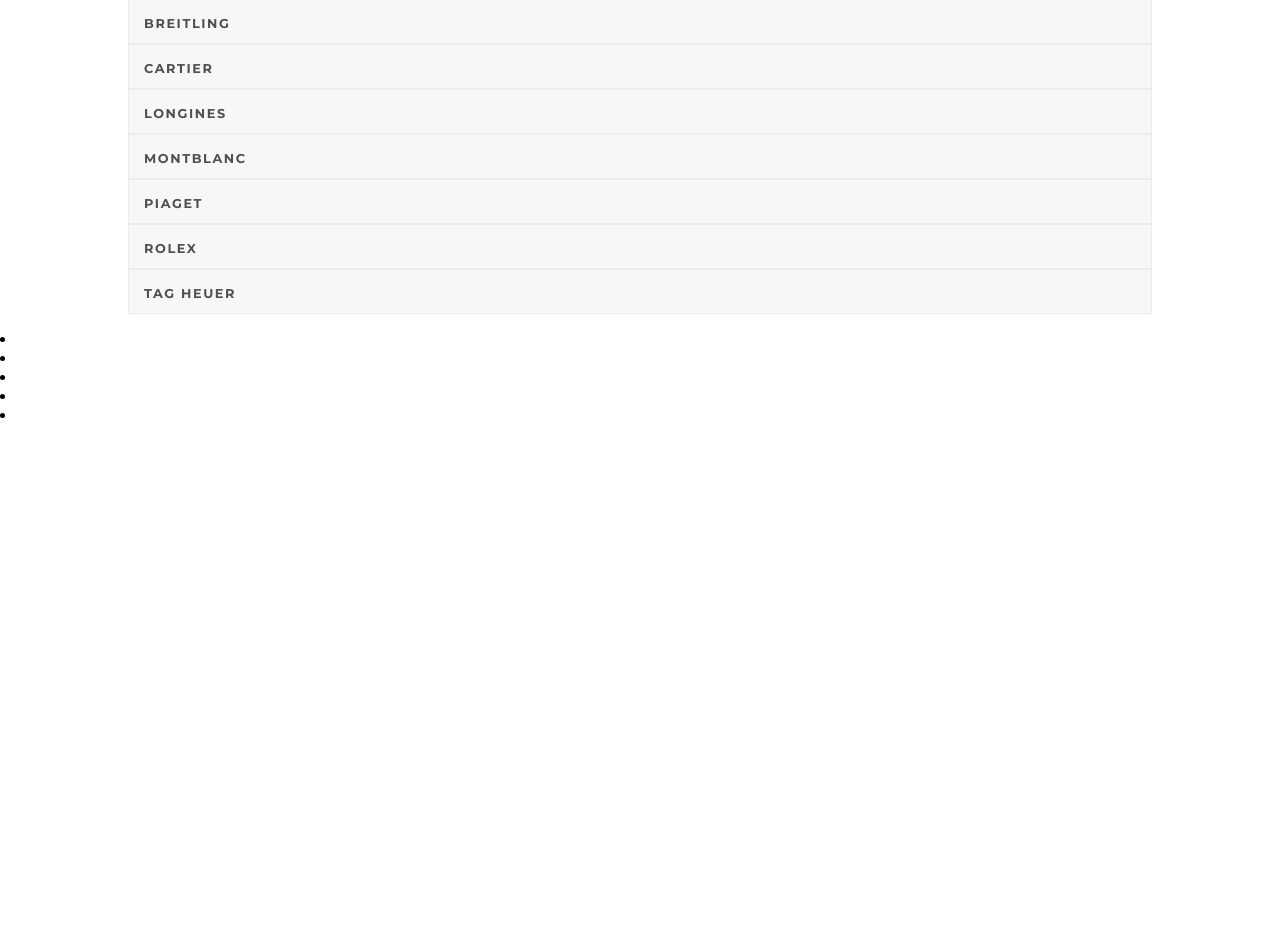
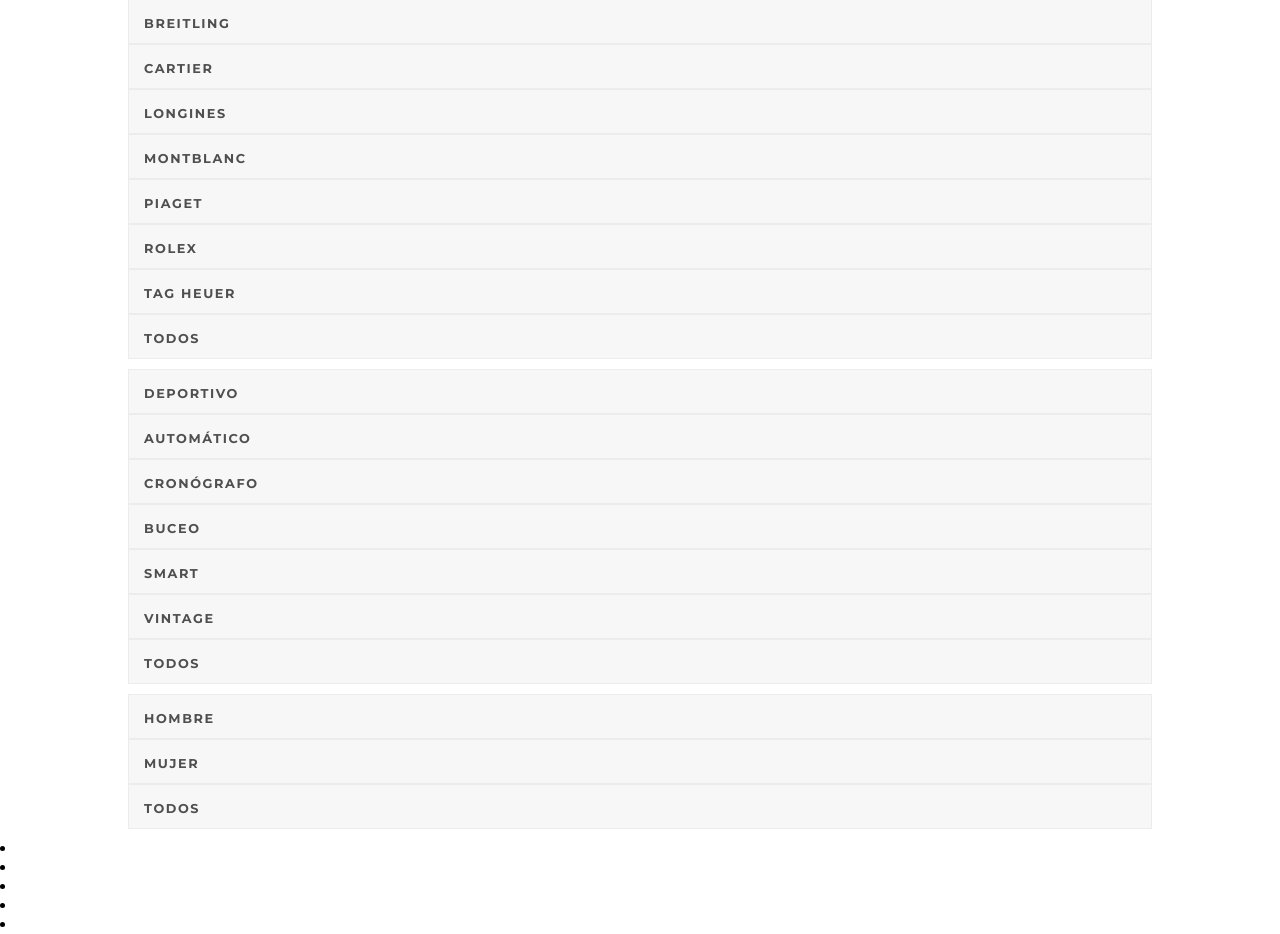
Before and after one commit to MrEscape54/DigitalHouse, a PHP site: page / in a window 1280 px wide. Shown: the part 187-1121 px from the top of the page. Before the commit the page ends 605 px from the top, so only its background shows below. Run offline with PHP 8.4, Linux system fonts and the light colour scheme; some libraries are stand-ins or nearby versions.

Commit message:
3 Main para distintos filtros

```diff
--- a/css/style.css
+++ b/css/style.css
@@ -37,22 +37,23 @@ svg{
     margin-top: 0;
 }
 
-#MainNav {
+#MainNav, #SubNav, #Gender{
     display: flex;
     flex-direction: column;
-    padding: 0;}
+    padding: 0;
+    margin: 0 10% 10px;
+}
 
-#MainNav li{
+#MainNav li, #SubNav li, #Gender li{
     border: 1px solid #ececec;;
     background-color: #F7F7F7;
     padding: 0 15px;
     height: 45px;
     line-height: 45px;
-    margin: 0 10%;
     letter-spacing: 0.1em;
 }
 
-#MainNav li a{
+#MainNav li a, #SubNav li a, #Gender li a{
     text-transform: uppercase;
     text-decoration: none;
     color: #4F4F4F;
--- a/index.html
+++ b/index.html
@@ -28,7 +28,7 @@
             <a href="index.html"><img src="img/logo.png" alt="logo"></a>
             <h4>SWISS WATCHES</h4>
         </div>
-        <nav id="MainNavOuter" class="clearfix">
+        <nav id="MainNavOuter">
             <ul id="MainNav" class="">
                 <li class="active"><a href="#">Breitling</a></li>
                 <li><a href="#">Cartier</a></li>
@@ -37,6 +37,27 @@
                 <li><a href="#">Piaget</a></li>
                 <li><a href="#">Rolex</a></li>
                 <li><a href="#">TAG Heuer</a></li>
+                <li><a href="#">Todos</a></li>
+            </ul>
+        </nav>
+
+        <nav id="SubNavOuter">
+            <ul id="SubNav" class="">
+                <li class="active"><a href="#">Deportivo</a></li>
+                <li> <a href="#">Automático</a></li>
+                <li><a href="#">Cronógrafo</a></li>
+                <li><a href="#">Buceo</a></li>
+                <li> <a href="#">Smart</a></li>
+                <li><a href="#">Vintage</a></li>
+                <li> <a href="#">Todos</a></li>
+            </ul>
+        </nav>
+
+        <nav id="GenderOuter">
+            <ul id="Gender" class="">
+                <li class="active"><a href="#">Hombre</a></li>
+                <li> <a href="#">Mujer</a></li>
+                <li><a href="#">Todos</a></li>
             </ul>
         </nav>
     </header>
```
